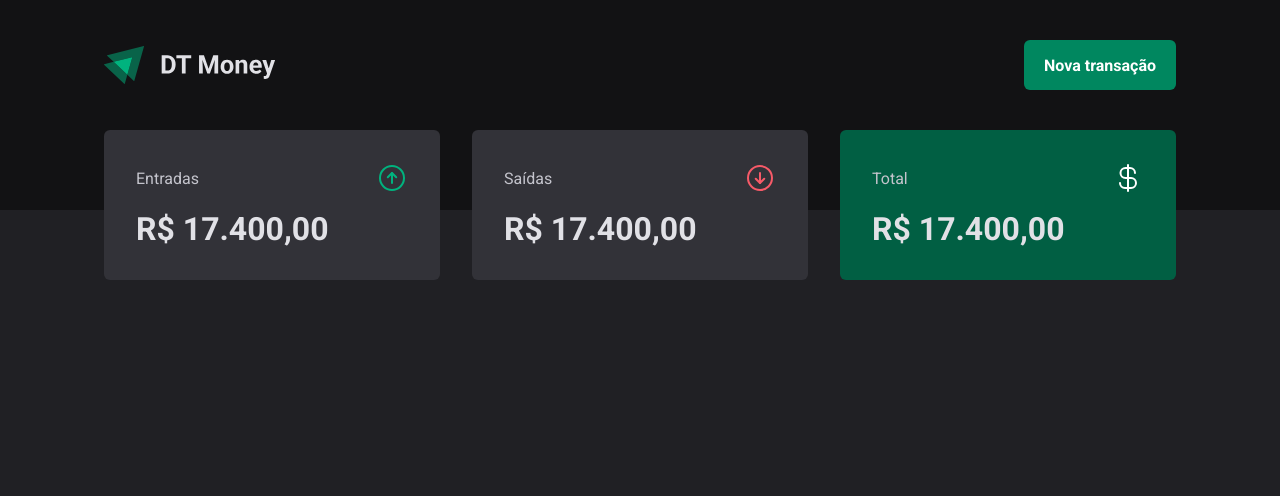
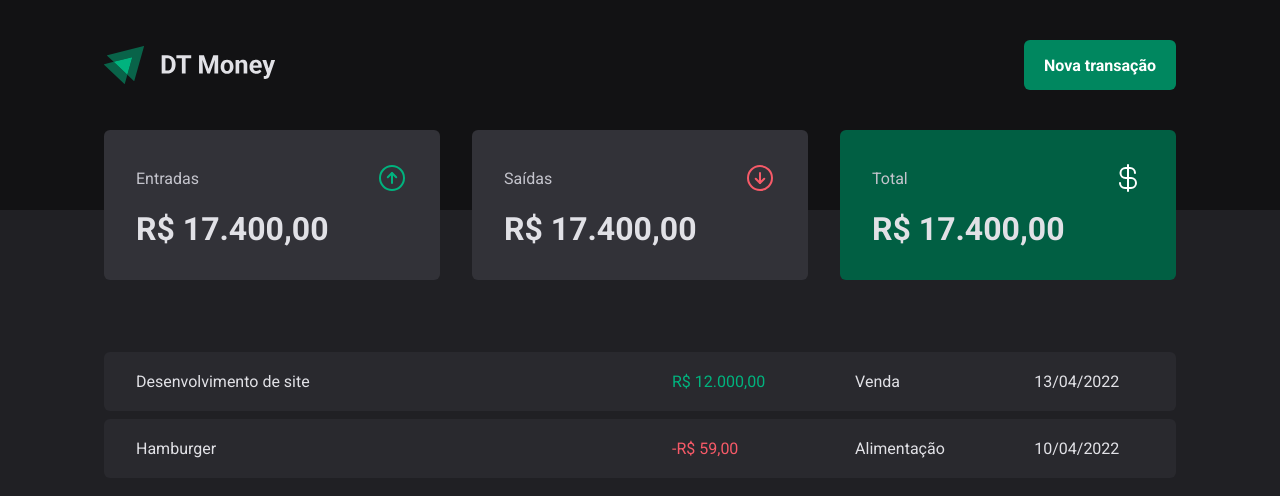
Before and after one commit to marcusdavanco/dt-money, a React (Vite) app: page / in a window 1280 px wide. Shown: the top 496 px of the page. Built offline with nearby package versions, Linux system fonts and the light colour scheme.

Commit message:
feat: Tabela de transações

```diff
--- a/src/pages/Transactions/index.tsx
+++ b/src/pages/Transactions/index.tsx
@@ -1,11 +1,38 @@
 import { Header } from "../../components/Header";
 import { Summary } from "../../components/Summary";
+import { TransactionsContainer, TransactionsTable, PriceHighlight } from './styles'
 
 export function Transactions() {
 	return (
 		<div>
 			<Header />
 			<Summary />
+			<TransactionsContainer>
+				<TransactionsTable>
+					<tbody>
+						<tr>
+							<td width="50%">Desenvolvimento de site</td>
+							<td>
+								<PriceHighlight variant="income">
+									R$ 12.000,00
+								</PriceHighlight>
+							</td>
+							<td>Venda</td>
+							<td>13/04/2022</td>
+						</tr>
+						<tr>
+							<td width="50%">Hamburger</td>
+							<td>
+								<PriceHighlight variant="outcome">
+									-R$ 59,00
+								</PriceHighlight>
+							</td>
+								<td>Alimentação</td>
+							<td>10/04/2022</td>
+						</tr>
+					</tbody>
+				</TransactionsTable>
+			</TransactionsContainer>
 		</div>
 	)
 }
--- a/src/pages/Transactions/styles.ts
+++ b/src/pages/Transactions/styles.ts
@@ -0,0 +1,39 @@
+import styled from "styled-components";
+
+export const TransactionsContainer = styled.main`
+	width: 100%;
+	max-width: 1120px;
+	margin: 4rem  auto 0;
+	padding: 0 1.5rem;
+`
+
+export const TransactionsTable = styled.table`
+	width: 100%;
+	border-collapse: separate;
+	border-spacing: 0 0.5rem;
+	margin-top: 1.5rem;
+
+	td {
+		padding: 1.25rem 2rem;
+		background: ${props => props.theme["gray-700"]};
+
+		&:first-child {
+			border-top-left-radius: 6px;
+			border-bottom-left-radius: 6px;
+		}
+
+		&:last-child {
+			border-top-right-radius: 6px;
+			border-bottom-right-radius: 6px;
+		}
+
+`
+interface PriceHighlightProps {
+	variant: 'income'|'outcome'
+}
+
+
+export const PriceHighlight = styled.span<PriceHighlightProps>`
+	color: ${props => props.variant === 'income' ? props.theme["green-300"]: props.theme["red-300"]}
+
+`
```
